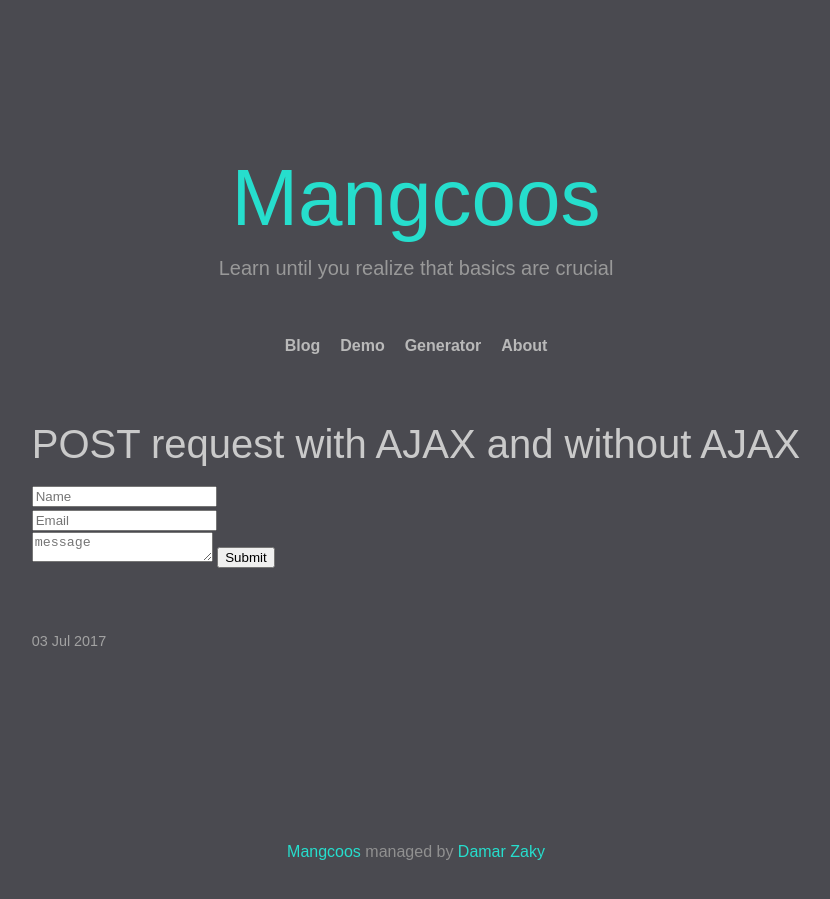
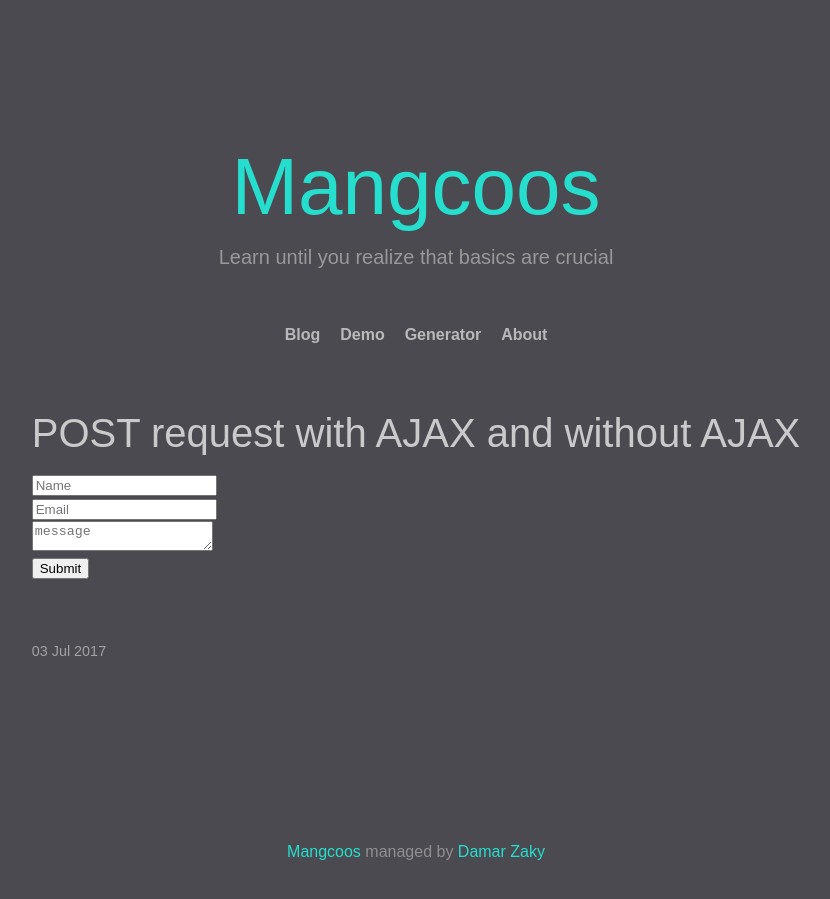
Before and after one commit to damzaky/damzaky.github.io, a Jekyll site: the page built from _posts/demo/2017-07-02-POST-request-with-AJAX-and-without-AJAX.html, in a window 1280 px wide. Shown: the whole page, without its empty margins (224-1054 px from the left). Built offline with Jekyll 4.4.1, drawn with Linux system fonts in a browser that asks for light colours.

Commit message:
Update 2017-07-02-POST-request-with-AJAX-and-without-AJAX.html

```diff
--- a/_posts/demo/2017-07-02-POST-request-with-AJAX-and-without-AJAX.html
+++ b/_posts/demo/2017-07-02-POST-request-with-AJAX-and-without-AJAX.html
@@ -26,6 +26,6 @@ tipe: demo
                   name="entry.1152730038" dir="auto" data-initial-dir="auto"
                   data-initial-value="" style="height: 24px;" placeholder="message">
 </textarea>
-<button type='submit'>Submit</button>
+<button type='submit' style='display:block;'>Submit</button>
 
   </form>
```
